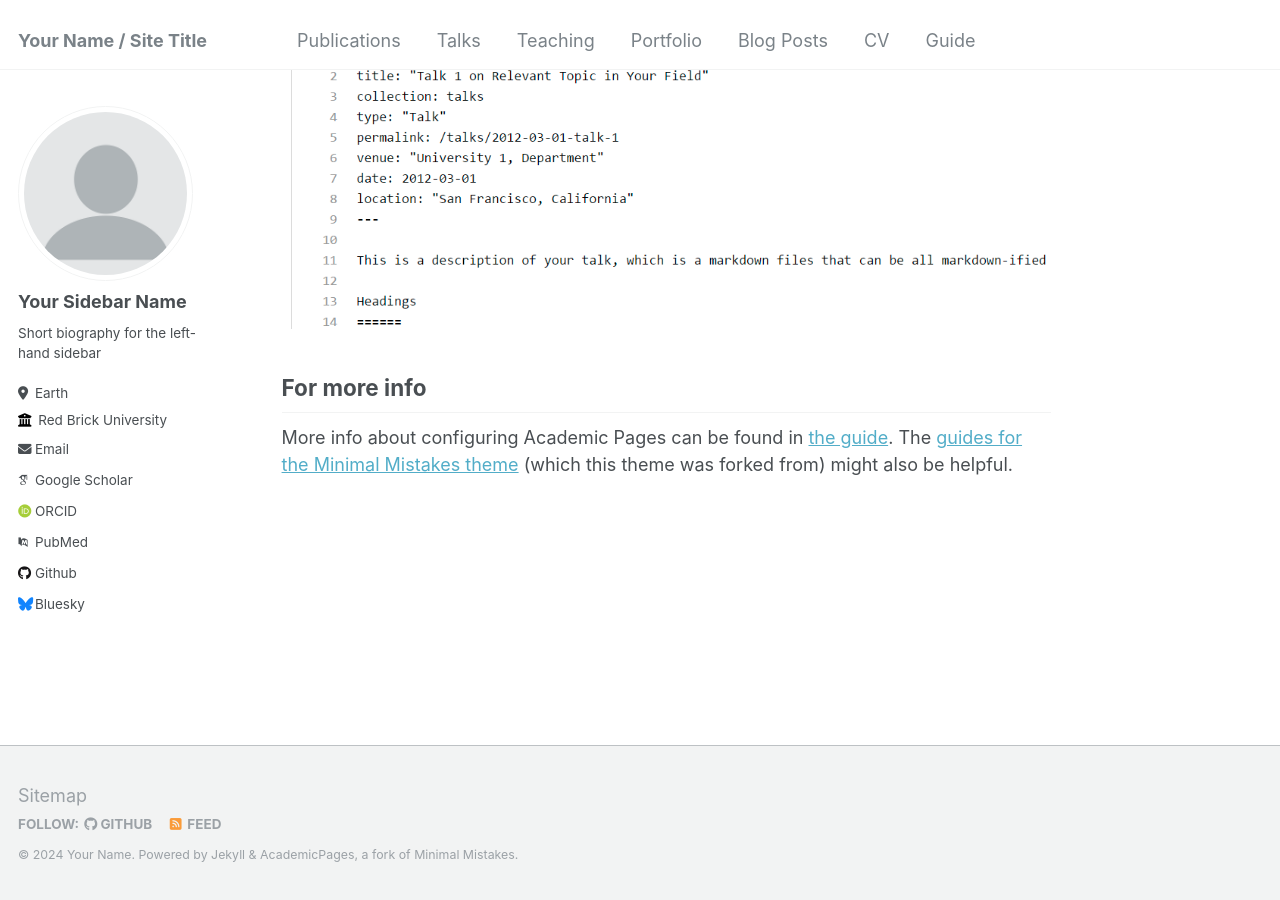
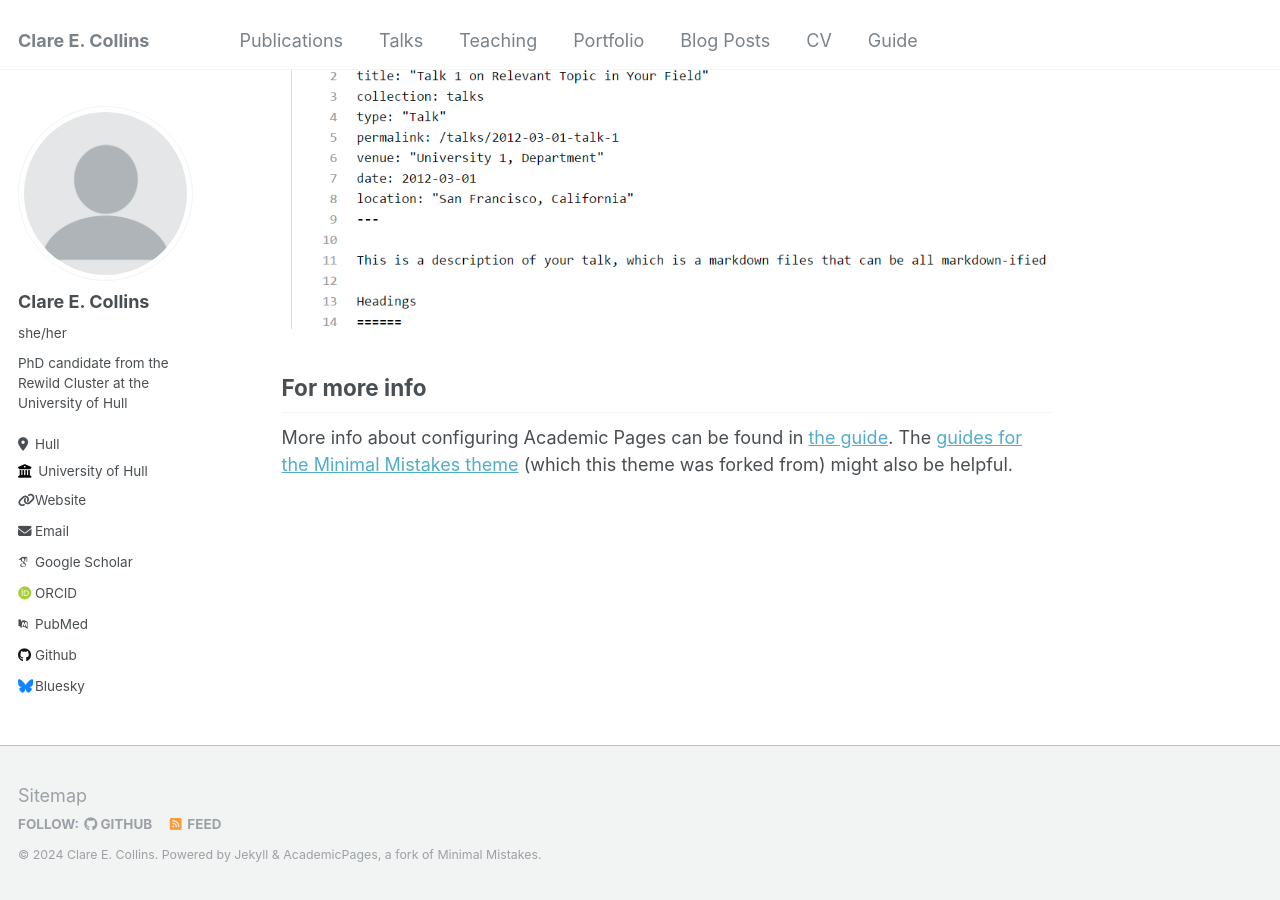
Before and after one commit to ClareyCollins/academic_pages_website, a Jekyll site: the page built from _pages/about.md, in a window 1280 px wide and 900 px high, scrolled down 2660 px. Built offline with Jekyll 4.4.1, drawn with Linux system fonts in a browser that asks for light colours; some web fonts are replaced.

Commit message:
Initial change to _config

```diff
--- a/_config.yml
+++ b/_config.yml
@@ -7,14 +7,14 @@
 # server process.
 
 # Basic Site Settings
-locale                   : "en-US"
-title                    : "Your Name / Site Title"
+locale                   : "en-GB"
+title                    : "Clare E. Collins"
 title_separator          : "-"
-name                     : &name "Your Name"
+name                     : &name "Clare E. Collins"
 description              : &description "personal description"
-url                      : https://academicpages.github.io # the base hostname & protocol for your site e.g. "https://mmistakes.github.io"
+url                      : https://clareycollins.github.io # the base hostname & protocol for your site e.g. "https://mmistakes.github.io"
 baseurl                  : "" # the subpath of your site, e.g. "/blog"
-repository               : "academicpages/academicpages.github.io"
+repository               : "academicpages/clareycollins.github.io"
 
 # Site Author - The following control what appear as part of the author content on the side bar.
 #               If a field is blank the icon and link will not appear, otherwise it will be shown.
@@ -22,13 +22,13 @@ repository               : "academicpages/academicpages.github.io"
 author:
   # Biographic information
   avatar           : "profile.png"
-  name             : "Your Sidebar Name"
-  pronouns         : # example: "she/her"
-  bio              : "Short biography for the left-hand sidebar"
-  location         : "Earth"
-  employer         : "Red Brick University"
-  uri              : # URL
-  email            : "none@example.org"
+  name             : "Clare E. Collins"
+  pronouns         : "she/her"
+  bio              : "PhD candidate from the Rewild Cluster at the University of Hull"
+  location         : "Hull"
+  employer         : "University of Hull"
+  uri              : "https://clareycollins.github.io"
+  email            : "c.collins-2019@hull.ac.uk"
 
   # Academic websites
   arxiv            : # URL - Update with the correct link to your profile
@@ -76,7 +76,7 @@ author:
 
 # Site Settings
 teaser                   :  # filename of teaser fallback teaser image placed in /images/, .e.g. "500x300.png"
-breadcrumbs              : false # true, false (default)
+breadcrumbs              : true # true, false (default) (Google scrapes breadcrumb trails so Mati advises using)
 words_per_minute         : 160
 future                   : true
 read_more                : "disabled" # if enabled, adds "Read more" links to excerpts
```
